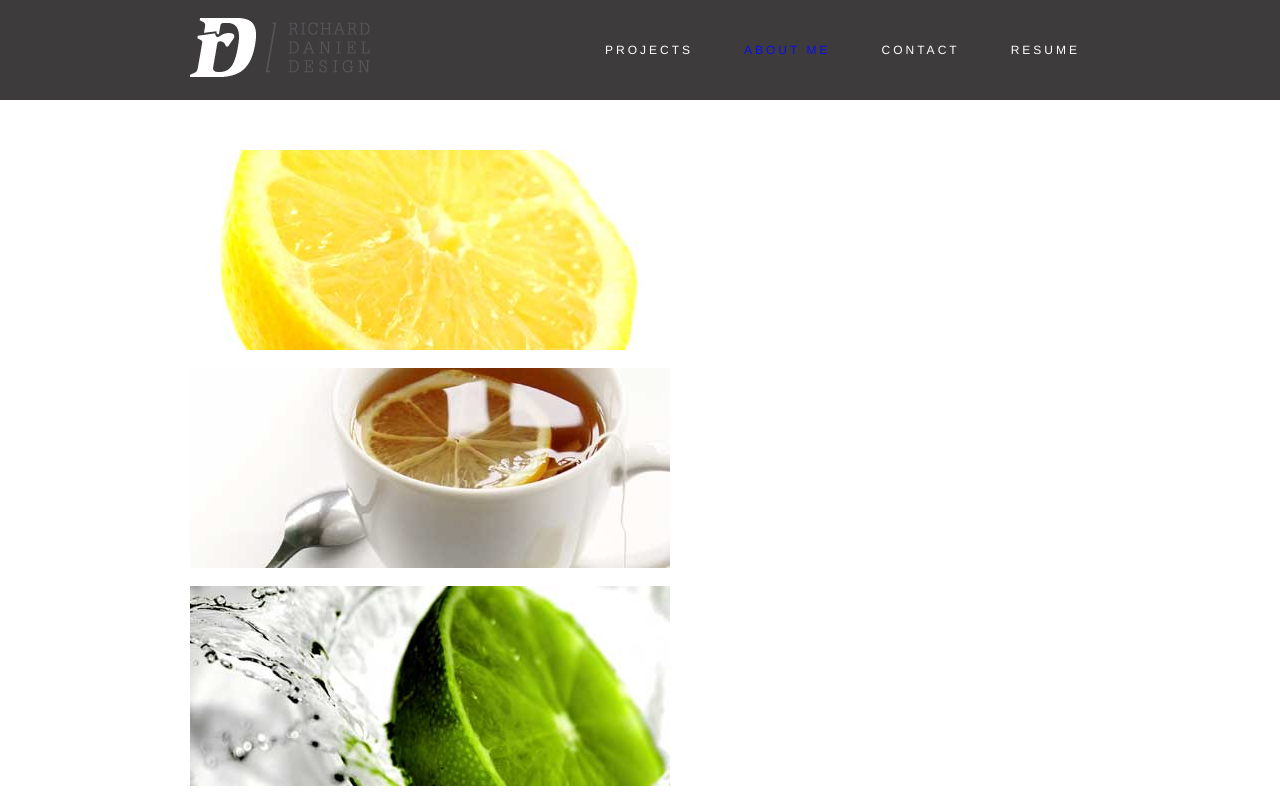
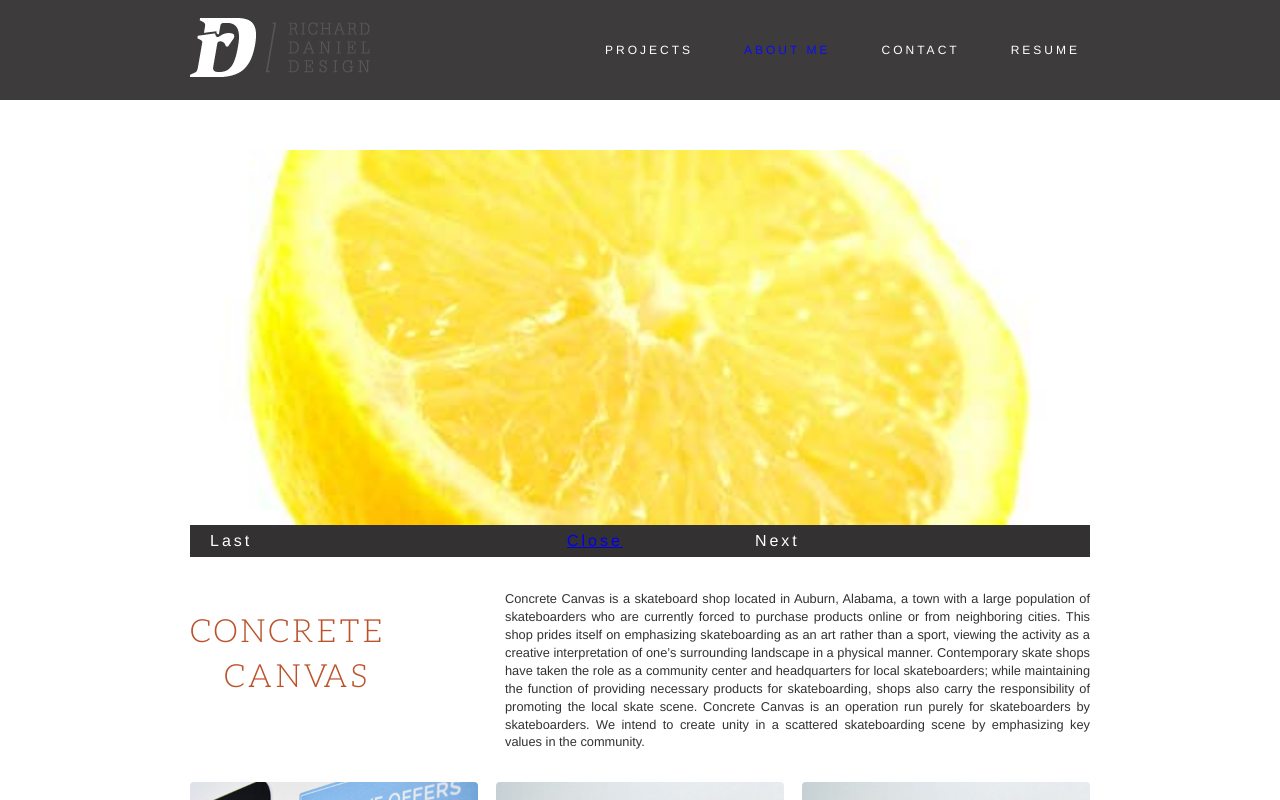
Before and after one commit to rdanieldesign/Portfolio, a plain HTML site: page index.html in a window 1280 px wide. Both pictures are taken after a click on the item 334 px from the left and 294 px from the top of the page. Shown: the top 800 px of the page. Drawn offline with Linux system fonts and the light colour scheme.

Commit message:
Slide Navigation
Switch to new slide navigation (arrows).

```diff
--- a/index.html
+++ b/index.html
@@ -19,7 +19,7 @@
     <header>
         <div class="container">
             <div class="logo">
-                <a href="index.html">
+                <a href="#">
                 </a>
             </div>
             <nav class="extended">
@@ -45,17 +45,25 @@
 <div class="wrapper">
     <ul class="projects">
         <li class="closed concrete-canvas">
-          <div class="slideshow">
-               <ul>
-                  <li class="first-slide"><img src="lemons/1.jpg" alt="lemon" /></li>
-                  <li><img src="lemons/2.jpg" alt="lemon tea" /></li>
-                  <li><img src="lemons/3.jpg" alt="splashing lemon" /></li>
-                  <li><img src="lemons/4.jpg" alt="salad with lemon" /></li>
-                  <li><img src="lemons/5.jpg" alt="lemonade!" /></li>
-                  <li><img src="lemons/6.jpg" alt="sliced lemon" /></li>
-                  <li><img src="lemons/7.jpg" alt="dripping lemon" /></li>
-               </ul>
-         </div>
+           <ul class="slideshow">
+              <li><img src="img/1.jpg" alt="lemon" /></li>
+              <li><img src="img/2.jpg" alt="lemon tea" /></li>
+              <li><img src="img/3.jpg" alt="splashing lemon" /></li>
+              <li><img src="img/4.jpg" alt="salad with lemon" /></li>
+              <li><img src="img/5.jpg" alt="lemonade!" /></li>
+              <li><img src="img/6.jpg" alt="sliced lemon" /></li>
+              <li><img src="img/7.jpg" alt="dripping lemon" /></li>
+           </ul>
+           <div class="slide-nav slideshow">
+                <div>Last</div>
+                <div><a class="exit" href="#">Close</a></div>
+                <div>Next</div>
+           </div>
+           <aside class="description slideshow">
+            <h3>Concrete Canvas</h3>
+            <p> Concrete Canvas is a skateboard shop located in Auburn, Alabama, a town with a large population of skateboarders who are currently forced to purchase products online or from neighboring cities. This shop prides itself on emphasizing skateboarding as an art rather than a sport, viewing the activity as a creative interpretation of one’s surrounding landscape in a physical manner. Contemporary skate shops have taken the role as a community center and headquarters for local skateboarders; while maintaining the function of providing necessary products for skateboarding, shops also carry the responsibility of promoting the local skate scene. Concrete Canvas is an operation run purely for skateboarders by skateboarders. We intend to create unity in a scattered skateboarding scene by emphasizing key values in the community.
+            </p>
+           </aside>
         </li>
 
         <li class="closed sms">
@@ -121,19 +129,8 @@
 </div>
 
 
-
-        <!-- change image links -->
-        <a class="change_link" onclick="$('.slideshow').blinds_change(0)">1</a>
-        <a class="change_link" onclick="$('.slideshow').blinds_change(1)">2</a>
-        <a class="change_link" onclick="$('.slideshow').blinds_change(2)">3</a>
-        <a class="change_link" onclick="$('.slideshow').blinds_change(3)">4</a>
-        <a class="change_link" onclick="$('.slideshow').blinds_change(4)">5</a>
-        <a class="change_link" onclick="$('.slideshow').blinds_change(5)">6</a>
-        <a class="change_link" onclick="$('.slideshow').blinds_change(6)">7</a>
-
 </body>
 <script language="javascript" type="text/javascript" src="js/jquery-1.9.0.min.js"></script>
-<script language="Javascript" type="text/javascript" src="js/jquery.blinds-0.9.js"></script>
 <script>window.jQuery || document.write('<script src="js/jquery-1.9.0.min.js"><\/script>')</script>
 <script language="javascript" type="text/javascript" src="js/rd.js"></script>
 <script src="js/plugins.js"></script>
--- a/js/rd-ck.js
+++ b/js/rd-ck.js
@@ -1 +1 @@
-$(document).ready(function(){$(".closed").click(function(){$(this).addClass("open").removeClass("closed")})});
+$(document).ready(function(){$(".closed").click(function(){$(this).addClass("open").removeClass("closed");$(".open ul").css("overflow","hidden")});$(".exit").click(function(){$(".open").addClass("closed").removeClass("open")})});
--- a/js/rd.js
+++ b/js/rd.js
@@ -1,5 +1,9 @@
 $(document).ready(function(){
 	$('.closed').click(function(){
 		$(this).addClass('open').removeClass('closed');
+		$(".open ul").css("overflow", "hidden");
+	});
+	$('.exit').click(function(){
+		$(".open").addClass('closed').removeClass('open');
 	});
 });
--- a/sass/partials/_about.scss
+++ b/sass/partials/_about.scss
@@ -27,8 +27,7 @@ $width4: 400px;
   h3 {
   font-size: 2em;
   font-family: 'aleolight', sans-serif;
-  line-height: 2em;
-  letter-spacing: 2px;
+  letter-spacing: 3px;
   }
   p {
     float: left;
--- a/sass/partials/_projects.scss
+++ b/sass/partials/_projects.scss
@@ -46,11 +46,8 @@ $width4: 400px;
 
       .slideshow {
         display:none;
+      }
 
-        li{
-          display:none;
-        }
-      }
     }
 
     li.closed:hover {
@@ -64,12 +61,72 @@ $width4: 400px;
       -o-transition:      width 0.4s, padding-top 0.4s;
       background: none;
 
+      ul {
+      height: 375px;
+      overflow: scroll;
+      }
+
       .slideshow {
         display: block;
+      }
+
+      .slideshow li{
+        width: 100%;
+      }
+
+      .slideshow img {
+        width: 100%;
+        height: auto;
+        position: relative;
       }
     }
 }
 
+.slide-nav {
+  width: 100%;
+  font-family: Helvetica, sans-serif;
+  letter-spacing: 3px;
+  background: #333132;
+  color: white;
+
+  div {
+    width: 25%;
+    display:inline-block;
+    padding: 5px 20px;
+  }
+
+  div:nth-child(2) {
+    color: red;
+    text-align: center;
+  }
+}
+
+aside.description {
+
+  padding-top:20px;
+
+  h3 {
+    float: left;
+    width:20%;
+    font-family: 'aleolight', sans-serif;
+    font-size: 2em;
+    font-weight: 100;
+    text-transform: uppercase;
+    letter-spacing: 3px;
+    clear: both;
+    text-align: right;
+    color: #bc522a;
+  }
+
+  p {
+    width:65%;
+    float: right;
+    padding-left: 30px;
+    font-family: Helvetica, sans-serif;
+    font-size: .8em;
+    color: #333132;
+  }
+}
 .projects:after {
     content: '';
     display: inline-block;
```
Also changed, not shown: lemons/1.jpg (deleted), lemons/2.jpg (deleted), lemons/3.jpg (deleted), lemons/4.jpg (deleted), lemons/5.jpg (deleted), lemons/6.jpg (deleted), lemons/7.jpg (deleted), stylesheets/screen.css.
